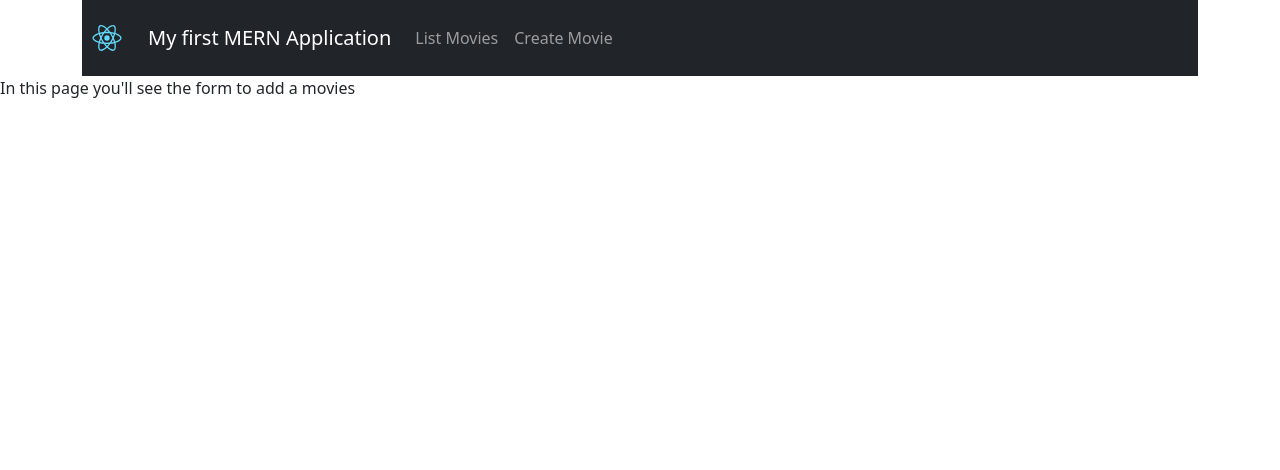
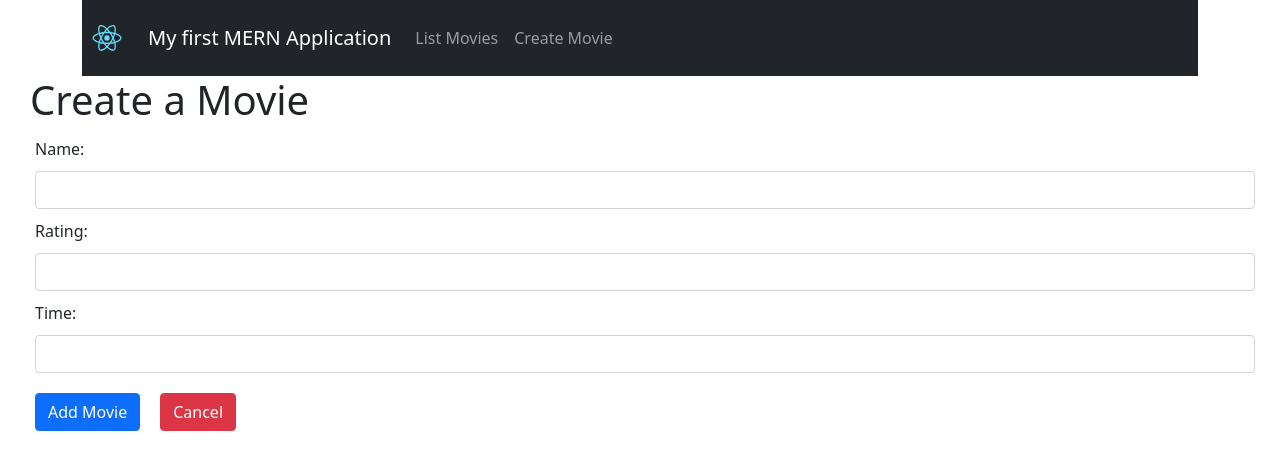
Before and after one commit to metorres89/movies-app, a React (Create React App) app in the folder client/: page /movies/create in a window 1280 px wide. Shown: the top 470 px of the page. Built offline with nearby package versions, Linux system fonts and the light colour scheme.

Commit message:
Added basic code to insert a movie in MovieInsert.jsx

```diff
--- a/client/src/pages/MovieInsert.jsx
+++ b/client/src/pages/MovieInsert.jsx
@@ -1,11 +1,120 @@
 import React, { Component } from 'react'
+import api from '../api'
+
+import styled from 'styled-components'
+
+const Title = styled.h1.attrs({
+    className: 'h1',
+})``
+
+const Wrapper = styled.div.attrs({
+    className: 'form-group',
+})`
+    margin: 0 30px;
+`
+
+const Label = styled.label`
+    margin: 5px;
+`
+
+const InputText = styled.input.attrs({
+    className: 'form-control',
+})`
+    margin: 5px;
+`
+
+const Button = styled.button.attrs({
+    className: `btn btn-primary`,
+})`
+    margin: 15px 15px 15px 5px;
+`
+
+const CancelButton = styled.a.attrs({
+    className: `btn btn-danger`,
+})`
+    margin: 15px 15px 15px 5px;
+`
 
 class MovieInsert extends Component {
+
+    constructor(props){
+        super(props);
+        this.state = {
+            name: '',
+            rating: '',
+            time: '',
+        }
+    }
+
+    handleChangeInputName = async event => {
+        const name = event.target.value
+        this.setState({ name })
+    }
+
+    handleChangeInputRating = async event => {
+        const rating = event.target.validity.valid
+            ? event.target.value
+            : this.state.rating
+
+        this.setState({ rating })
+    }
+
+    handleChangeInputTime = async event => {
+        const time = event.target.value
+        this.setState({ time })
+    }
+
+    handleAddMovie = async () => {
+        const { name, rating, time } = this.state
+        const arrayTime = time.split('/')
+        const payload = { name, rating, time: arrayTime }
+
+        await api.insertMovie(payload).then(res => {
+            window.alert(`Movie inserted successfully`)
+            this.setState({
+                name: '',
+                rating: '',
+                time: '',
+            })
+        })
+    }
+
     render() {
+
+        const { name, rating, time } = this.state
+
         return (
-            <div>
-                <p>In this page you'll see the form to add a movies</p>
-            </div>
+            <Wrapper>
+                <Title>Create a Movie</Title>
+                <Label>Name: </Label>
+                <InputText
+                    type="text"
+                    value={name}
+                    onChange={this.handleChangeInputName}
+                />
+
+                <Label>Rating: </Label>
+                <InputText
+                    type="number"
+                    step="0.1"
+                    lang="en-US"
+                    min="0"
+                    max="10"
+                    pattern="[0-9]+([,\.][0-9]+)?"
+                    value={rating}
+                    onChange={this.handleChangeInputRating}
+                />
+
+                <Label>Time: </Label>
+                <InputText
+                    type="text"
+                    value={time}
+                    onChange={this.handleChangeInputTime}
+                />
+
+                <Button onClick={this.handleAddMovie}>Add Movie</Button>
+                <CancelButton href={'/movies/list'}>Cancel</CancelButton>
+            </Wrapper>
         )
     }
 }
```
Also changed, not shown: 1 other file (tests, documents, lock files or other folders).
